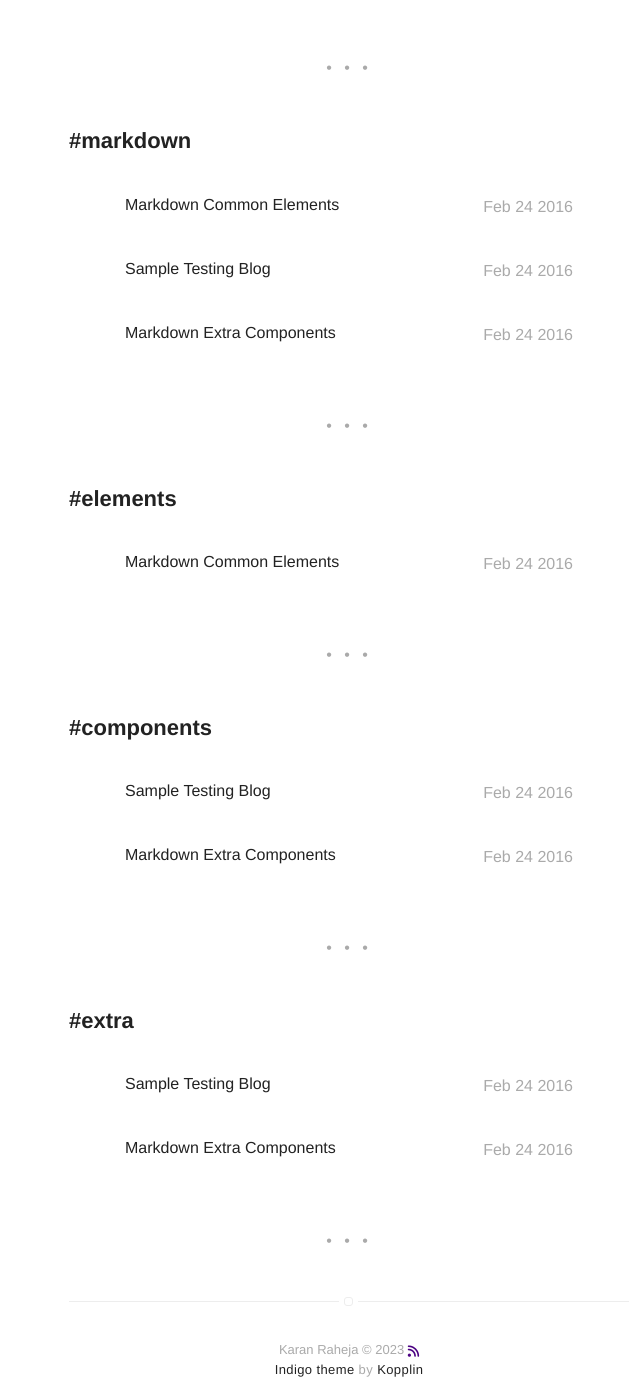
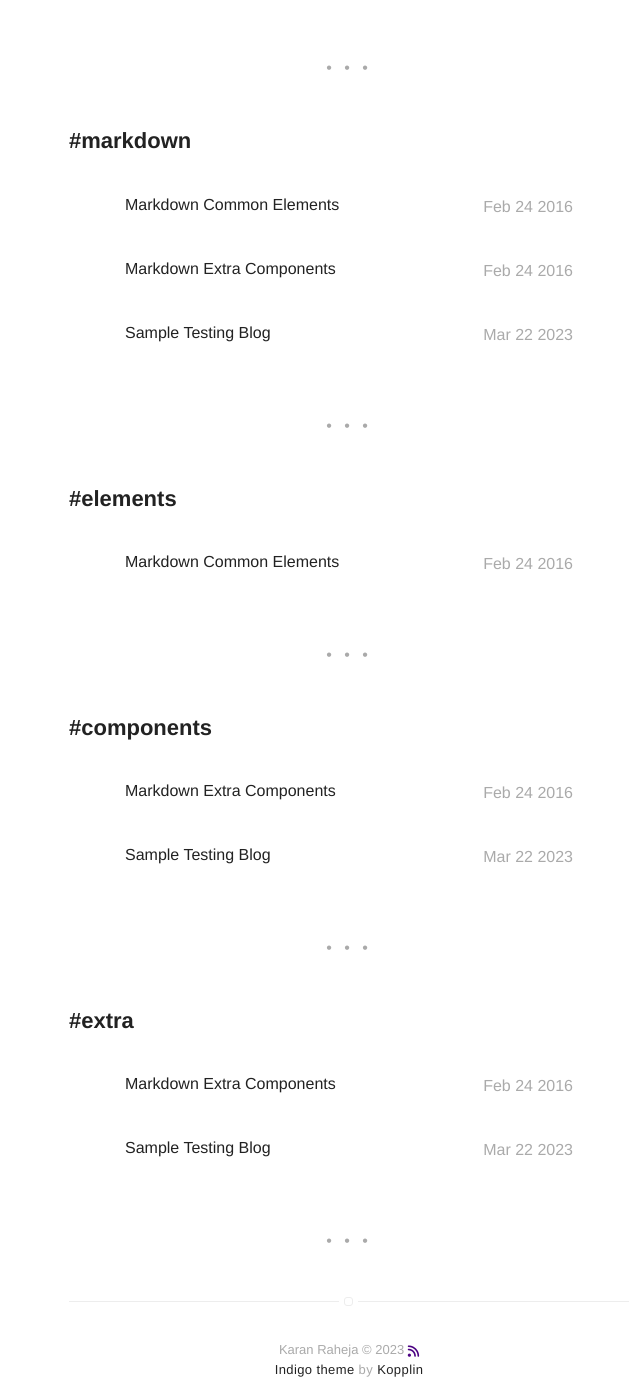
Before and after one commit to cryptic-hunter/cryptic-hunter.github.io, a Jekyll site: the page built from tags.html, in a window 1280 px wide and 1400 px high, scrolled down 782 px. Shown: the whole window, without its empty margins (291-931 px from the left). Built offline with Jekyll 4.4.1, drawn with Linux system fonts in a browser that asks for light colours; nearby versions of some CDN libraries; emoji names are drawn with the system emoji font.

Commit message:
Testing Blogs

```diff
--- a/_posts/2015-02-24-markdown-extra-components copy.markdown
+++ b/_posts/2015-02-24-markdown-extra-components copy.markdown
@@ -1,7 +1,7 @@
 ---
 title: "Sample Testing Blog"
 layout: post
-date: 2016-02-24 22:48
+date: 2023-03-22 13:15
 image: /assets/images/markdown.jpg
 headerImage: false
 tag:
```
